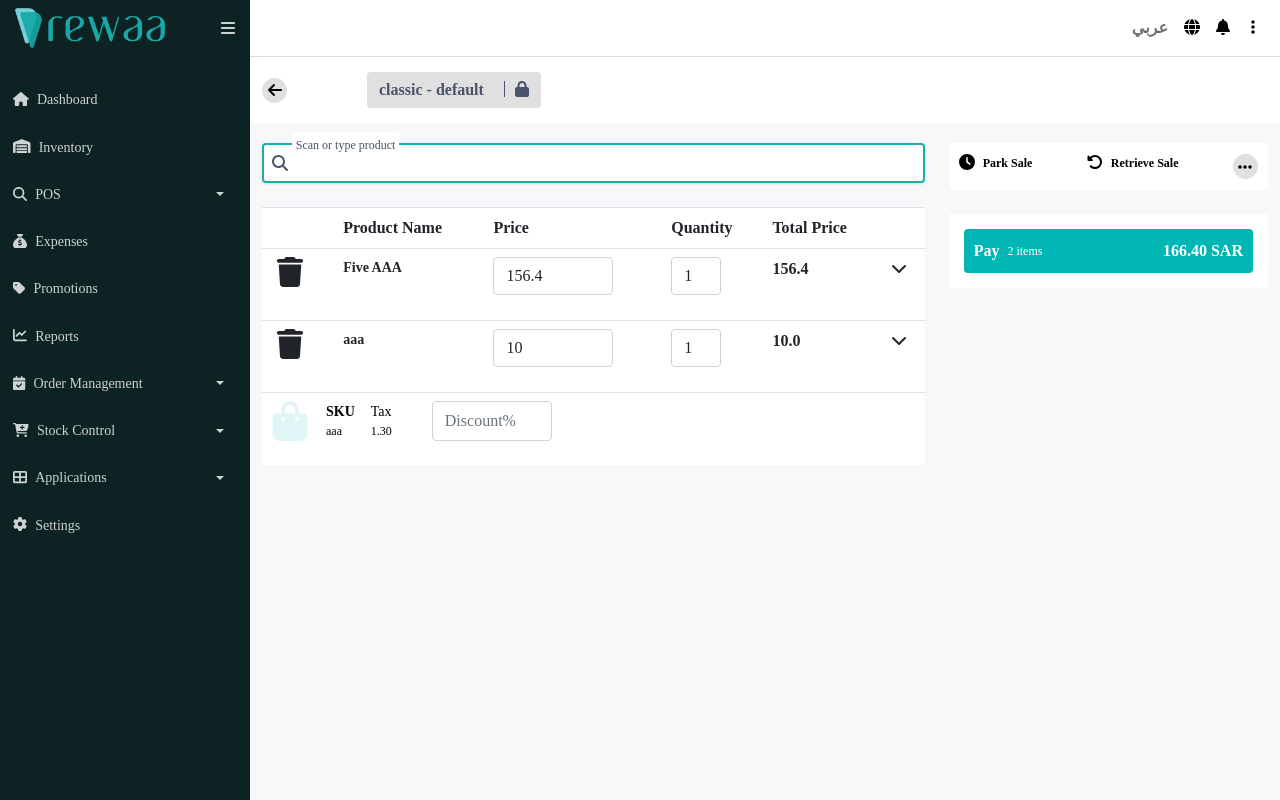
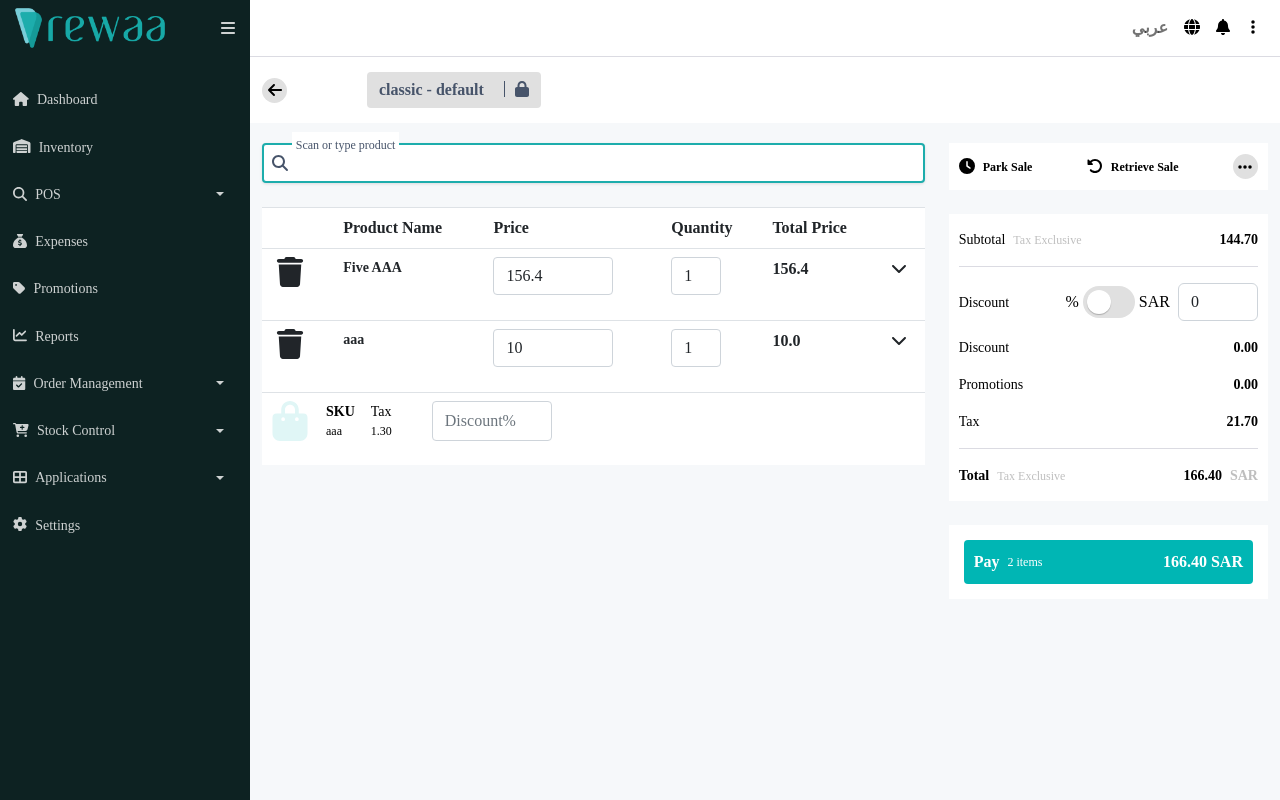
Before and after one commit to Sabih0199/rewaa-admin, a React (Create React App) app: page /dashboard in a window 1280 px wide. Built offline with nearby package versions, Linux system fonts and the light colour scheme; a web font is replaced by a local one.

Commit message:
add toggle btn in cart panel

```diff
--- a/src/components/CheckoutPanel/CheckoutPanel.js
+++ b/src/components/CheckoutPanel/CheckoutPanel.js
@@ -12,16 +12,20 @@ import {
   DropdownItem,
 } from "reactstrap";
 import { CustomText } from "../CustomText";
+import { ToggleBtn } from "../ToggleBtn";
+import { TextInput } from "../TextInput";
 import { Colors } from "../../theme/colors";
 
 const CheckoutPanel = (props) => {
   const { className = "", data = {} } = props;
   const [dropdownToggle, setDropdownToggle] = useState(false);
+  const [discount, setDiscount] = useState(0);
+  const [toggleDiscount, setToggleDiscount] = useState(false);
 
   return (
     <div className={`rwa-checkout-panel ${className}`}>
       <div className="panel-head mb-4">
-        <div className="head-content d-flex justify-content-between">
+        <div className="head-content d-flex justify-content-between align-items-center">
           <div className="d-flex">
             <FontAwesomeIcon icon={faClock} color={Colors.black} />
             <CustomText text="Park Sale" className="fw-bold ms-2" size={12} />
@@ -47,7 +51,76 @@ const CheckoutPanel = (props) => {
           </Dropdown>
         </div>
       </div>
-      <div className="panel-body mb-4"></div>
+      <div className="panel-body mb-4">
+        <div className="d-flex justify-content-between align-items-center">
+          <div className="d-flex align-items-center">
+            <CustomText text="Subtotal" size={14} />
+            <CustomText
+              text="Tax Exclusive"
+              className="ms-2 opacity-25"
+              size={12}
+            />
+          </div>
+          <CustomText text="144.70" className="fw-bold" size={14} />
+        </div>
+        <div className="sep-1px my-3"></div>
+        <div className="d-flex justify-content-between align-items-center mb-3">
+          <CustomText text="Discount" size={14} />
+          <div className="d-flex align-items-center">
+            <div className="d-flex align-items-center me-2">
+              <CustomText text="%" />
+              <ToggleBtn
+                className="mx-1"
+                checked={toggleDiscount}
+                onChange={() => {
+                  setToggleDiscount(!toggleDiscount);
+                }}
+              />
+              <CustomText text="SAR" />
+            </div>
+            <TextInput
+              className="discount-field"
+              type="number"
+              min="1"
+              value={discount}
+              onChange={(e) => {
+                setDiscount(e.target.value);
+              }}
+            />
+          </div>
+        </div>
+        <div className="d-flex justify-content-between align-items-center mb-3">
+          <CustomText text="Discount" size={14} />
+          <CustomText text="0.00" className="fw-bold" size={14} />
+        </div>
+        <div className="d-flex justify-content-between align-items-center mb-3">
+          <CustomText text="Promotions" size={14} />
+          <CustomText text="0.00" className="fw-bold" size={14} />
+        </div>
+        <div className="d-flex justify-content-between align-items-center">
+          <CustomText text="Tax" size={14} />
+          <CustomText text="21.70" className="fw-bold" size={14} />
+        </div>
+        <div className="sep-1px my-3"></div>
+        <div className="d-flex justify-content-between align-items-center">
+          <div className="d-flex align-items-center">
+            <CustomText text="Total" className="fw-bold" size={14} />
+            <CustomText
+              text="Tax Exclusive"
+              className="ms-2 opacity-25"
+              size={12}
+            />
+          </div>
+          <div className="d-flex align-items-center">
+            <CustomText text="166.40" className="fw-bold" size={14} />
+            <CustomText
+              text="SAR"
+              className="fw-bold ms-2 opacity-25"
+              size={14}
+            />
+          </div>
+        </div>
+      </div>
       <div className="panel-footer">
         <div className="ftr-content">
           <div className="d-flex justify-content-between align-items-center">
--- /dev/null
+++ b/src/components/ToggleBtn/ToggleBtn.js
@@ -0,0 +1,22 @@
+const ToggleBtn = (props) => {
+  const {
+    checked = false,
+    value = null,
+    onChange = () => {},
+    className = "",
+  } = props;
+
+  return (
+    <div className={`rwa-toggle-switch-btn d-flex ${className}`}>
+      <input
+        className={checked ? "switched" : ""}
+        type="checkbox"
+        checked={checked}
+        onChange={() => onChange(value)}
+        id="switch-toggle"
+      />
+      <label htmlFor="switch-toggle"></label>
+    </div>
+  );
+};
+export default ToggleBtn;
--- /dev/null
+++ b/src/components/ToggleBtn/index.js
@@ -0,0 +1,3 @@
+import ToggleBtn from "./ToggleBtn";
+
+export { ToggleBtn };
--- a/src/theme/_base.scss
+++ b/src/theme/_base.scss
@@ -11,6 +11,7 @@
 @import "./components/SearchBox";
 @import "./components/DataTable";
 @import "./components/CheckoutPanel";
+@import "./components/ToggleBtn";
 
 body {
     font-family: $font-primary;
--- a/src/theme/components/_CheckoutPanel.scss
+++ b/src/theme/components/_CheckoutPanel.scss
@@ -19,6 +19,10 @@
             }
         }
     }
+    .panel-body {
+        background-color: $white;
+        padding: em(15) em(10);
+    }
     .panel-footer {
         background-color: $white;
         padding: em(15);
@@ -28,4 +32,11 @@
             @include radius(0.25rem);
         }
     }
+    .sep-1px {
+        height: 1px;
+        background-color: $border-primary;
+    }
+    .discount-field {
+        max-width: em(80);
+    }
 }
--- a/src/theme/components/_DataTable.scss
+++ b/src/theme/components/_DataTable.scss
@@ -9,7 +9,7 @@
                 padding-bottom: em(25);
                 &.price-field-disabled {
                     .rwa-input {
-                        max-width: em(120);
+                        width: em(120);
                         @include radius(0.25rem);
                     }
                 }
--- /dev/null
+++ b/src/theme/components/_ToggleBtn.scss
@@ -0,0 +1,42 @@
+.rwa-toggle-switch-btn {
+    input[type="checkbox"] {
+        visibility: hidden;
+        width: 0;
+        &.switched + label {
+            transform: rotate(360deg);
+            background-color: $bg-secondary;
+            &:before {
+                transform: translateX(20px);
+            }
+        }
+    }
+    input[type="checkbox"] {
+        &:not(.switched) + label {
+            background-color: $bg-secondary;
+        }
+    }
+    label {
+        display: flex;
+        width: 52px;
+        height: 32px;
+        @include radius(32px);
+        position: relative;
+        transition: transform 0.75s ease-in-out;
+        transform-origin: 50% 50%;
+        cursor: pointer;
+        &:before {
+            background-color: $white;
+            transition: transform 0.75s ease;
+            transition-delay: 0.5s;
+            content: "";
+            display: block;
+            position: absolute;
+            width: 24px;
+            height: 24px;
+            @include radius(50%);
+            top: 4px;
+            left: 4px;
+            @include shadow(0px 1px 1px rgba($color: $black, $alpha: 0.24));
+        }
+    }
+}
```
